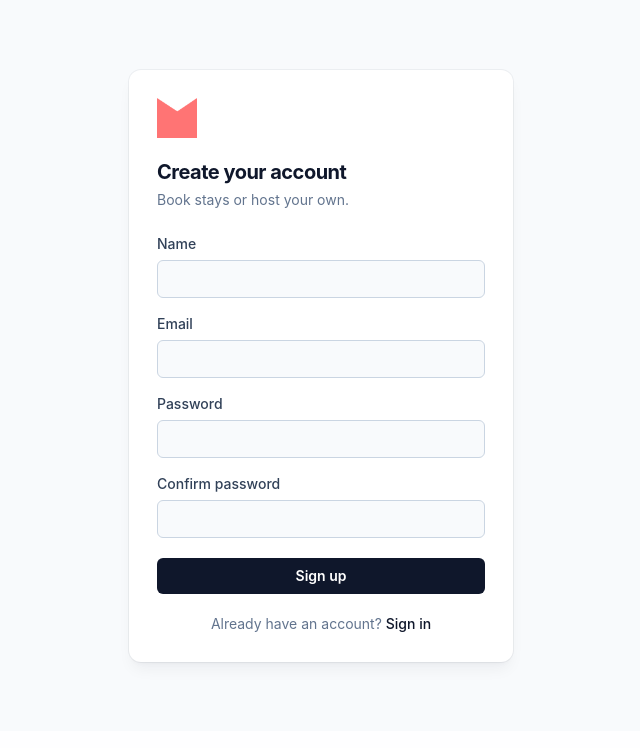
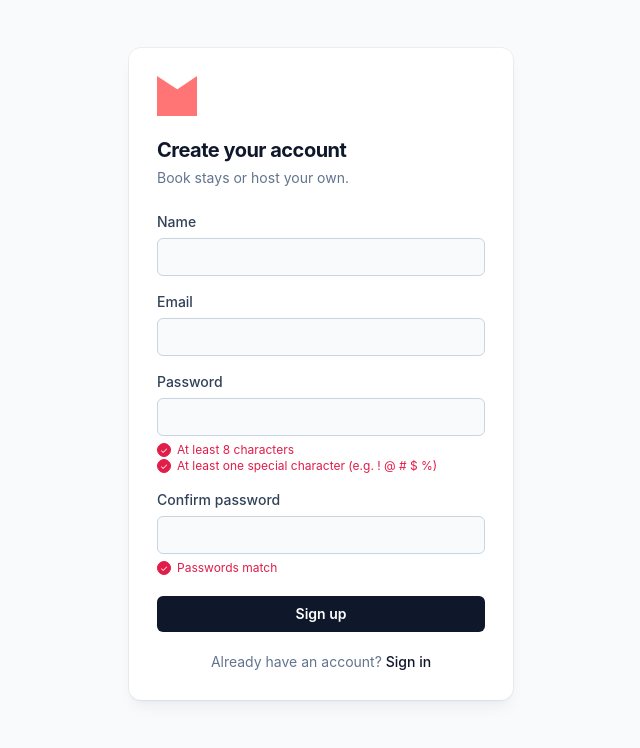
Before and after one commit to Suleman28/makersbnb, a Flask app: page /sign_up in a window 1280 px wide. Shown: the part 69-817 px from the top of the page, without its empty margins (319-959 px from the left). Before the commit the page ends 737 px from the top, so only its background shows below. Run offline with Flask 3, Linux system fonts and the light colour scheme.

Commit message:
add constraints for password validity and email uniqueness

```diff
--- a/app.py
+++ b/app.py
@@ -9,7 +9,7 @@ from lib.booking_repository import BookingRepository
 from lib.listing_repository import ListingRepository
 from lib.listing import Listing
 from lib.user import User
-from lib.user_repository import UserRepository
+from lib.user_repository import UserRepository, EmailAlreadyRegisteredError
 from lib.booking import Booking
 from lib.booking_repository import BookingRepository
 
@@ -92,17 +92,20 @@ def create_account():
     email = request.form["email"]
     password = request.form["password"]
     password_confirmation = request.form["password_confirmation"]
-
     if password != password_confirmation:
         return render_template("signup.html", error="Passwords do not match"), 400
-
+    try:
+        User.validate_password(password)
+    except ValueError as e:
+        return render_template("signup.html", error=str(e)), 400
     connection = get_flask_database_connection(app)
     repository = UserRepository(connection)
-
     hashed_password = generate_password_hash(password)
     user = User(name, email, hashed_password)
-    user_id = repository.create(user)
-
+    try:
+        user_id = repository.create(user)
+    except EmailAlreadyRegisteredError:
+        return render_template("signup.html", error="An account with that email already exists."), 400
     session['user_id'] = user_id
     flash("Signed up successfully!")
     return redirect("/")
--- a/seeds/seed.sql
+++ b/seeds/seed.sql
@@ -9,7 +9,7 @@ DROP TABLE IF EXISTS users;
 CREATE TABLE users (
     id INTEGER NOT NULL GENERATED BY DEFAULT AS IDENTITY,
     name VARCHAR(50) NOT NULL,
-    email VARCHAR(50) NOT NULL,
+    email VARCHAR(50) NOT NULL UNIQUE,
     password VARCHAR(255) NOT NULL,
     PRIMARY KEY(id)
 );
--- a/templates/signup.html
+++ b/templates/signup.html
@@ -3,50 +3,133 @@
 {% block title %}Sign Up | MakersBnB{% endblock %}
 
 {% block content %}
+<style>
+    .requirement-item {
+        display: flex;
+        align-items: center;
+        gap: 0.375rem;
+        color: #e11d48;
+    }
+    .requirement-item.met {
+        color: #059669;
+    }
+    .requirement-icon {
+        display: inline-flex;
+        height: 0.875rem;
+        width: 0.875rem;
+        flex-shrink: 0;
+        align-items: center;
+        justify-content: center;
+        border-radius: 9999px;
+        border: 1px solid #e11d48;
+        background-color: #e11d48;
+        color: #fff;
+        font-size: 9px;
+        line-height: 1;
+    }
+    .requirement-item.met .requirement-icon {
+        border-color: #059669;
+        background-color: #059669;
+    }
+</style>
+
 <main class="flex min-h-[calc(100vh-69px)] items-center justify-center px-4 py-12">
     <form method="POST" action="/sign_up" class="w-full max-w-sm rounded-xl bg-white p-7 shadow-lg shadow-slate-900/5 ring-1 ring-slate-900/5">
         <img src="/static/assets/icon.png" alt="MakersBnB" class="mb-5 h-10 w-10">
-
         <h1 class="text-xl font-bold tracking-tight text-slate-900">Create your account</h1>
         <p class="mt-1 text-sm text-slate-500">Book stays or host your own.</p>
-
         {% if error %}
           <p class="mt-4 rounded-md bg-rose-50 px-3 py-2 text-sm font-medium text-rose-700">{{ error }}</p>
         {% endif %}
-
         <div class="mt-6 flex flex-col gap-4">
             <div class="flex flex-col gap-1.5">
                 <label for="name" class="text-sm font-medium text-slate-700">Name</label>
                 <input type="text" name="name" id="name" autocomplete="name" required
                     class="w-full rounded-md border border-slate-300 bg-slate-50 px-3 py-2 text-sm text-slate-900 transition focus:border-slate-900 focus:bg-white focus:outline-none focus:ring-2 focus:ring-slate-900/10">
             </div>
-
             <div class="flex flex-col gap-1.5">
                 <label for="email" class="text-sm font-medium text-slate-700">Email</label>
                 <input type="email" name="email" id="email" autocomplete="email" required
                     class="w-full rounded-md border border-slate-300 bg-slate-50 px-3 py-2 text-sm text-slate-900 transition focus:border-slate-900 focus:bg-white focus:outline-none focus:ring-2 focus:ring-slate-900/10">
             </div>
-
             <div class="flex flex-col gap-1.5">
                 <label for="password" class="text-sm font-medium text-slate-700">Password</label>
                 <input type="password" name="password" id="password" autocomplete="new-password" required
+                    aria-describedby="password-requirements"
                     class="w-full rounded-md border border-slate-300 bg-slate-50 px-3 py-2 text-sm text-slate-900 transition focus:border-slate-900 focus:bg-white focus:outline-none focus:ring-2 focus:ring-slate-900/10">
+
+                <ul id="password-requirements" class="mt-1.5 flex flex-col gap-1 text-xs" style="list-style: none; padding-left: 0; margin: 0;">
+                    <li id="req-length" class="requirement-item">
+                        <span class="requirement-icon">&#10003;</span>
+                        At least 8 characters
+                    </li>
+                    <li id="req-special" class="requirement-item">
+                        <span class="requirement-icon">&#10003;</span>
+                        At least one special character (e.g. ! @ # $ %)
+                    </li>
+                </ul>
             </div>
-
             <div class="flex flex-col gap-1.5">
                 <label for="password_confirmation" class="text-sm font-medium text-slate-700">Confirm password</label>
                 <input type="password" name="password_confirmation" id="password_confirmation" autocomplete="new-password" required
+                    aria-describedby="password-match-requirement"
                     class="w-full rounded-md border border-slate-300 bg-slate-50 px-3 py-2 text-sm text-slate-900 transition focus:border-slate-900 focus:bg-white focus:outline-none focus:ring-2 focus:ring-slate-900/10">
+
+                <ul id="password-match-requirement" class="mt-1.5 flex flex-col gap-1 text-xs" style="list-style: none; padding-left: 0; margin: 0;">
+                    <li id="req-match" class="requirement-item">
+                        <span class="requirement-icon">&#10003;</span>
+                        Passwords match
+                    </li>
+                </ul>
             </div>
-
-            <button type="submit"
-                class="mt-1 w-full rounded-md bg-slate-900 px-4 py-2 text-sm font-semibold text-white transition-colors hover:bg-slate-800 focus:outline-none focus:ring-2 focus:ring-slate-900/20">Sign up</button>
+            <button type="submit" id="submit-btn"
+                class="mt-1 w-full rounded-md bg-slate-900 px-4 py-2 text-sm font-semibold text-white transition-colors hover:bg-slate-800 focus:outline-none focus:ring-2 focus:ring-slate-900/20 disabled:cursor-not-allowed disabled:bg-slate-300">Sign up</button>
         </div>
-
         <p class="mt-5 text-center text-sm text-slate-500">
             Already have an account?
             <a href="/sign_in" class="font-medium text-slate-900 no-underline hover:underline">Sign in</a>
         </p>
     </form>
 </main>
+
+<script>
+    const SPECIAL_CHARACTERS = "!@#$%^&*()-_=+[]{}|;:'\",.<>/?`~\\";
+    const passwordInput = document.getElementById("password");
+    const passwordConfirmationInput = document.getElementById("password_confirmation");
+    const submitBtn = document.getElementById("submit-btn");
+    const reqLength = document.getElementById("req-length");
+    const reqSpecial = document.getElementById("req-special");
+    const reqMatch = document.getElementById("req-match");
+    function setRequirementMet(li, met) {
+        li.classList.toggle("met", met);
+    }
+
+    function checkPassword() {
+        const value = passwordInput.value;
+        const hasLength = value.length >= 8;
+        const hasSpecial = [...value].some(char => SPECIAL_CHARACTERS.includes(char));
+
+        setRequirementMet(reqLength, hasLength);
+        setRequirementMet(reqSpecial, hasSpecial);
+
+        return hasLength && hasSpecial;
+    }
+
+    function checkMatch() {
+        const matches = passwordConfirmationInput.value.length > 0
+            && passwordInput.value === passwordConfirmationInput.value;
+
+        setRequirementMet(reqMatch, matches);
+        return matches;
+    }
+
+    passwordInput.addEventListener("input", () => {
+        checkPassword();
+        checkMatch();
+    });
+    passwordConfirmationInput.addEventListener("input", checkMatch);
+
+    checkPassword();
+    checkMatch();
+</script>
 {% endblock %}
```
Also changed, not shown: lib/user.py (+11 -2 lines), lib/user_repository.py (+20 -2 lines).
